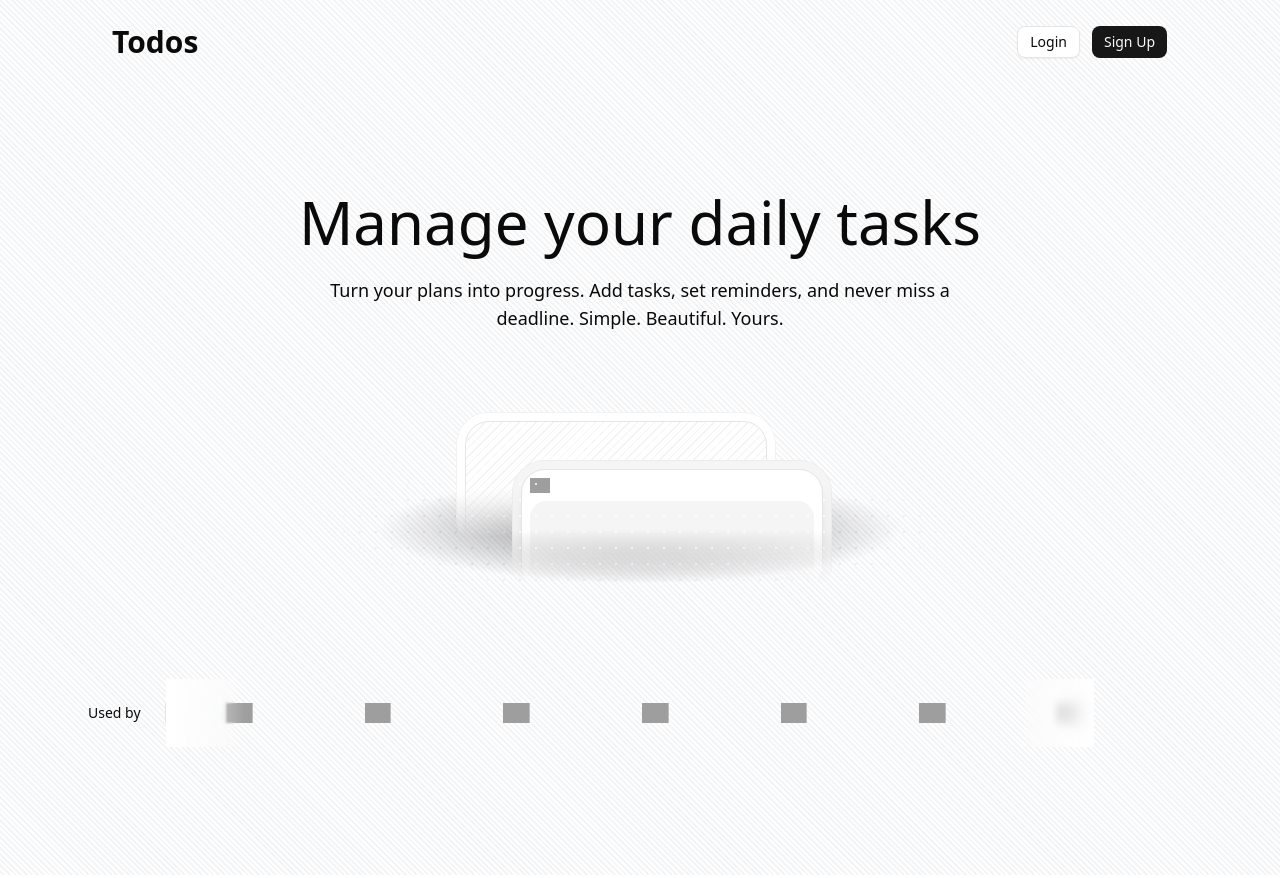
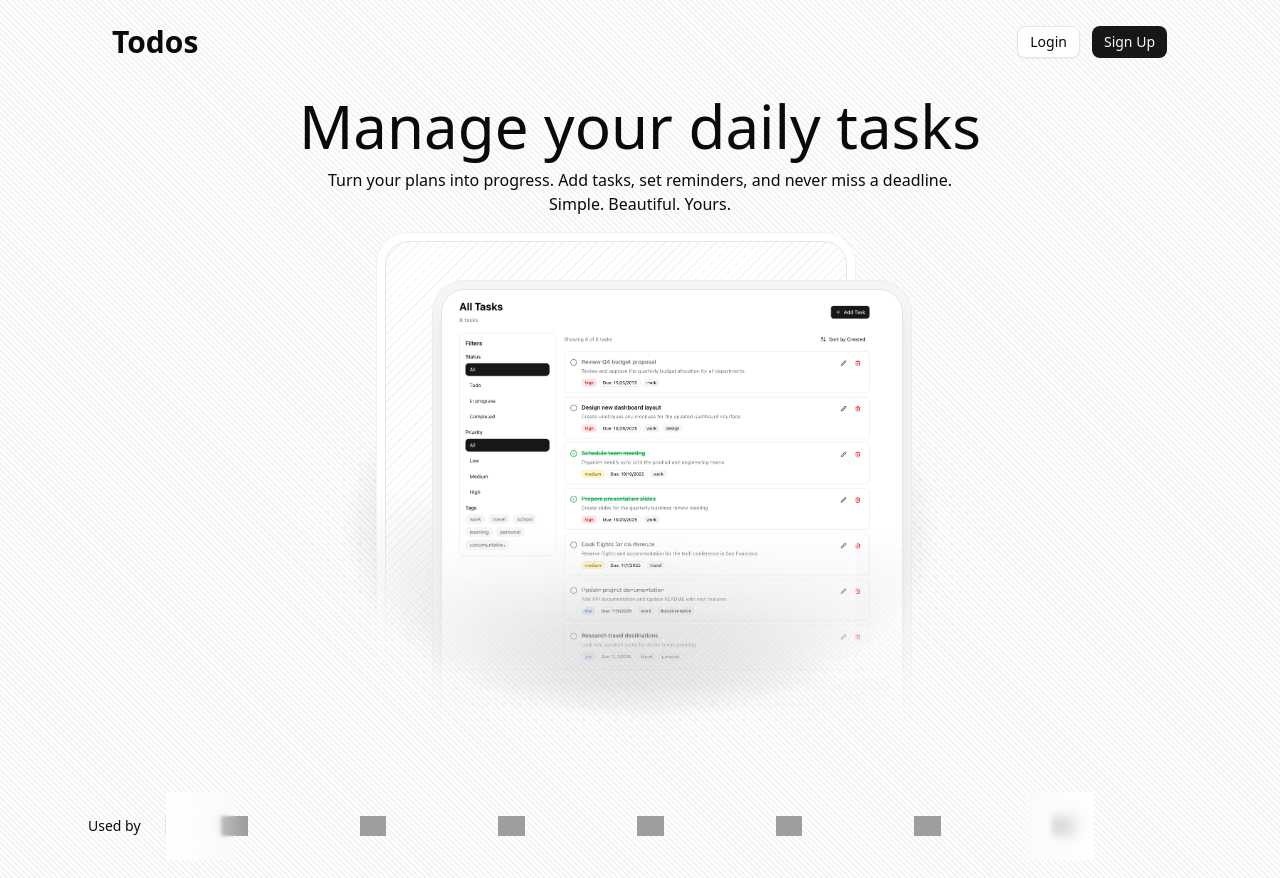
Before and after one commit to Killer545537/Todos, a Next.js app: page / in a window 1280 px wide. Shown: the top 878 px of the page. Built offline with nearby package versions, Linux system fonts and the light colour scheme; grey boxes are pictures that could not be loaded.

Commit message:
feat(landing): added image

```diff
--- a/components/landing/hero-section.tsx
+++ b/components/landing/hero-section.tsx
@@ -39,7 +39,7 @@ export default function HeroSection() {
 
             <main className='overflow-hidden [--color-primary-foreground:var(--color-white)] [--color-primary:var(--color-green-600)]'>
                 <section>
-                    <div className='relative mx-auto max-w-6xl px-6 pb-20 pt-32 lg:pt-48'>
+                    <div className='relative mx-auto max-w-6xl px-24 pb-4 pt-32 lg:pt-24'>
                         <div className='relative z-10 mx-auto max-w-4xl text-center'>
                             <TextEffect
                                 preset='fade-in-blur'
@@ -55,7 +55,7 @@ export default function HeroSection() {
                                 speedSegment={0.3}
                                 delay={0.5}
                                 as='p'
-                                className='mx-auto mt-6 max-w-2xl text-pretty text-lg'
+                                className='mx-auto mt-3 max-w-2xl text-pretty text-base'
                             >
                                 Turn your plans into progress. Add tasks, set
                                 reminders, and never miss a deadline. Simple.
@@ -68,18 +68,18 @@ export default function HeroSection() {
                             >
                                 <div
                                     aria-hidden
-                                    className='bg-radial from-primary/50 dark:from-primary/25 relative mx-auto mt-32 max-w-2xl to-transparent to-55% text-left'
+                                    className='bg-radial from-primary/50 dark:from-primary/25 relative mx-auto mt-16 max-w-3xl to-transparent to-55% text-left'
                                 >
-                                    <div className='bg-background border-border/50 absolute inset-0 mx-auto w-80 -translate-x-3 -translate-y-12 rounded-[2rem] border p-2 [mask-image:linear-gradient(to_bottom,#000_50%,transparent_90%)] sm:-translate-x-6'>
-                                        <div className='relative h-96 overflow-hidden rounded-[1.5rem] border p-2 pb-12 before:absolute before:inset-0 before:bg-[repeating-linear-gradient(-45deg,var(--color-border),var(--color-border)_1px,transparent_1px,transparent_6px)] before:opacity-50'></div>
+                                    <div className='bg-background border-border/50 absolute inset-0 mx-auto w-[480px] -translate-x-3 -translate-y-12 rounded-[2rem] border p-2 [mask-image:linear-gradient(to_bottom,#000_50%,transparent_90%)] sm:-translate-x-6'>
+                                        <div className='relative h-[450px] overflow-hidden rounded-[1.5rem] border p-2 pb-12 before:absolute before:inset-0 before:bg-[repeating-linear-gradient(-45deg,var(--color-border),var(--color-border)_1px,transparent_1px,transparent_6px)] before:opacity-50'></div>
                                     </div>
-                                    <div className='bg-muted dark:bg-background/50 border-border/50 mx-auto w-80 translate-x-4 rounded-[2rem] border p-2 backdrop-blur-3xl [mask-image:linear-gradient(to_bottom,#000_50%,transparent_90%)] sm:translate-x-8'>
+                                    <div className='bg-muted dark:bg-background/50 border-border/50 mx-auto w-[480px] translate-x-4 rounded-[2rem] border p-2 backdrop-blur-3xl [mask-image:linear-gradient(to_bottom,#000_50%,transparent_90%)] sm:translate-x-8'>
                                         <div className='bg-background space-y-2 overflow-hidden rounded-[1.5rem] border p-2 shadow-xl dark:bg-white/5 dark:shadow-black dark:backdrop-blur-3xl'>
                                             <Image
-                                                src='/placeholder.svg'
+                                                src='/landing-image.png'
                                                 alt='App Preview'
-                                                width={20}
-                                                height={20}
+                                                width={480}
+                                                height={720}
                                             />
                                             <div className='bg-muted rounded-[1rem] p-4 pb-16 dark:bg-white/5'></div>
                                         </div>
```
Also changed, not shown: public/landing-image.png (added).
